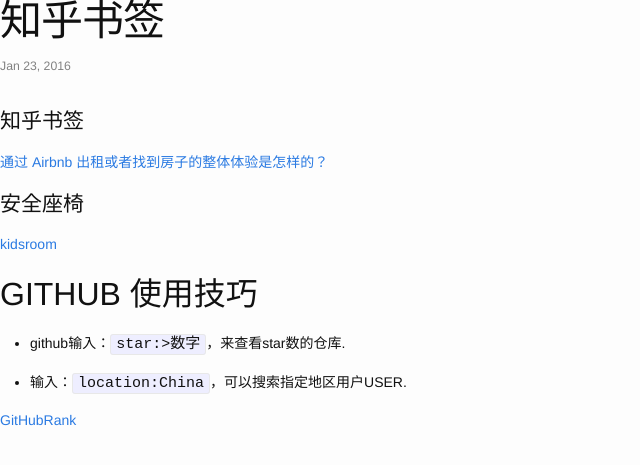
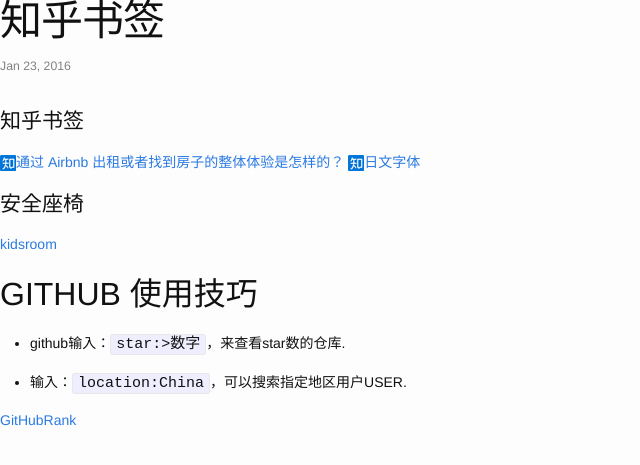
Before and after one commit to cnwarden/cnwarden.github.io, a Jekyll site: the page built from _posts/2016-01-23-bookmark.markdown, in a window 1280 px wide. Shown: the top 465 px of the page, without its empty margins (0-640 px from the left). Built offline with Jekyll 4.4.1, drawn with Linux system fonts in a browser that asks for light colours.

Commit message:
Update 2016-01-23-bookmark.markdown

```diff
--- a/_posts/2016-01-23-bookmark.markdown
+++ b/_posts/2016-01-23-bookmark.markdown
@@ -7,7 +7,8 @@ categories: Tech
 
 # 知乎书签
 
-[通过 Airbnb 出租或者找到房子的整体体验是怎样的？](https://www.zhihu.com/question/19848555/answer/86286654)
+![zhihu](/images/zhihu_16.png)[通过 Airbnb 出租或者找到房子的整体体验是怎样的？](https://www.zhihu.com/question/19848555/answer/86286654)
+![zhihu](/images/zhihu_16.png)[日文字体](https://www.zhihu.com/question/19998028)
 
 # 安全座椅
 
```
